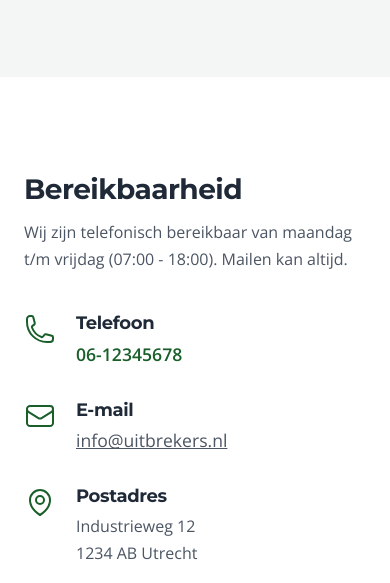
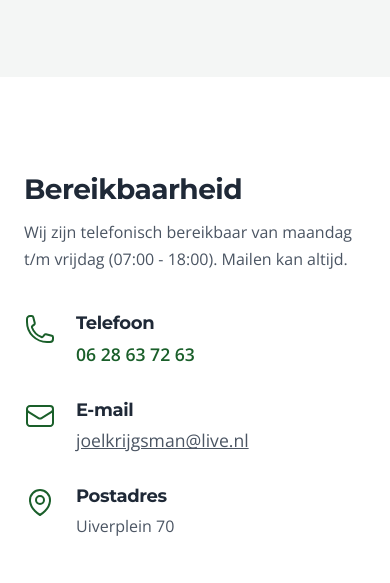
Before and after one commit to nscoder96/uitbrekers-website, a plain HTML site: page contact.html in a window 390 px wide. Shown: the part 261-844 px from the top of the page. Drawn offline with nearby package versions, Linux system fonts and the light colour scheme.

Commit message:
Update contact details across website
- Phone: 06 28 63 72 63
- Email: joelkrijgsman@live.nl
- Address: Uiverplein 70

🤖 Generated with [Claude Code](https://claude.com/claude-code)

Co-Authored-By: Claude Opus 4.5 <noreply@anthropic.com>

```diff
--- a/contact.html
+++ b/contact.html
@@ -69,8 +69,8 @@
                             </div>
                             <div>
                                 <h4 style="margin-bottom: 5px;">Telefoon</h4>
-                                <a href="tel:0612345678"
-                                    style="font-size: 1.1rem; font-weight: 600; color: var(--primary);">06-12345678</a>
+                                <a href="tel:0628637263"
+                                    style="font-size: 1.1rem; font-weight: 600; color: var(--primary);">06 28 63 72 63</a>
                             </div>
                         </div>
 
@@ -84,8 +84,8 @@
                             </div>
                             <div>
                                 <h4 style="margin-bottom: 5px;">E-mail</h4>
-                                <a href="mailto:info@uitbrekers.nl"
-                                    style="font-size: 1.1rem; text-decoration: underline;">info@uitbrekers.nl</a>
+                                <a href="mailto:joelkrijgsman@live.nl"
+                                    style="font-size: 1.1rem; text-decoration: underline;">joelkrijgsman@live.nl</a>
                             </div>
                         </div>
 
@@ -101,7 +101,7 @@
                             </div>
                             <div>
                                 <h4 style="margin-bottom: 5px;">Postadres</h4>
-                                <p style="margin: 0; color: var(--text-body);">Industrieweg 12<br>1234 AB Utrecht</p>
+                                <p style="margin: 0; color: var(--text-body);">Uiverplein 70</p>
                             </div>
                         </div>
 
@@ -159,8 +159,8 @@
                 <div>
                     <h4 style="margin-bottom: 20px;">Contact</h4>
                     <ul style="color: #9ca3af;">
-                        <li style="margin-bottom: 10px;">06-12345678</li>
-                        <li style="margin-bottom: 10px;">info@uitbrekers.nl</li>
+                        <li style="margin-bottom: 10px;">06 28 63 72 63</li>
+                        <li style="margin-bottom: 10px;">joelkrijgsman@live.nl</li>
                     </ul>
                 </div>
             </div>
```
Also changed, not shown: diensten.html (+2 -2 lines), index.html (+2 -2 lines), offerte.html (+4 -4 lines), over-ons.html (+2 -2 lines), prijzen.html (+2 -2 lines).
